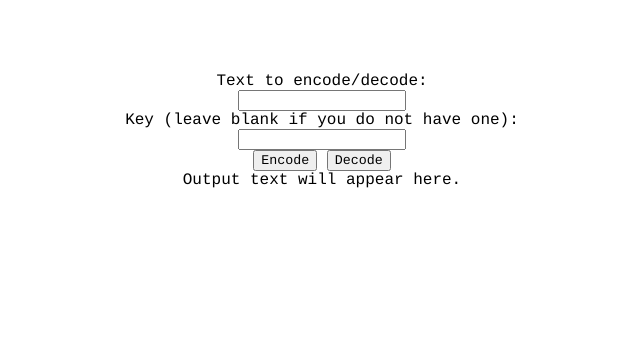
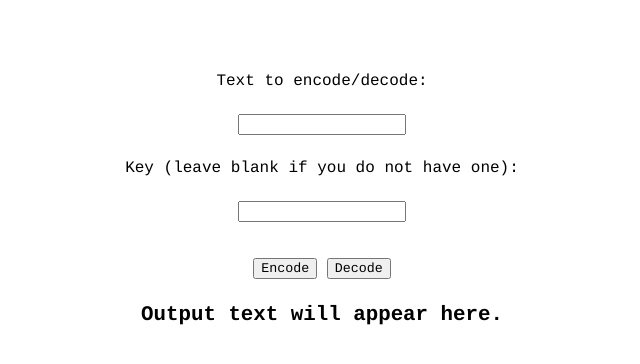
Before and after one commit to lashlockbhs/ionisea, a website: page projects/encoder-decoder/public/index.html in a window 1280 px wide. Shown: the whole page, without its empty margins (318-958 px from the left). Drawn offline with Linux system fonts and the light colour scheme.

Commit message:
Whoops. CSS didn't get committed.

```diff
--- a/projects/encoder-decoder/public/style.css
+++ b/projects/encoder-decoder/public/style.css
@@ -7,3 +7,12 @@ body {
   width: 60em;
   margin: 0.75in auto;
 }
+
+body * {
+  margin: 12px auto;
+}
+
+#output {
+  font-weight: 600;
+  font-size: 1.3rem;
+}
```
